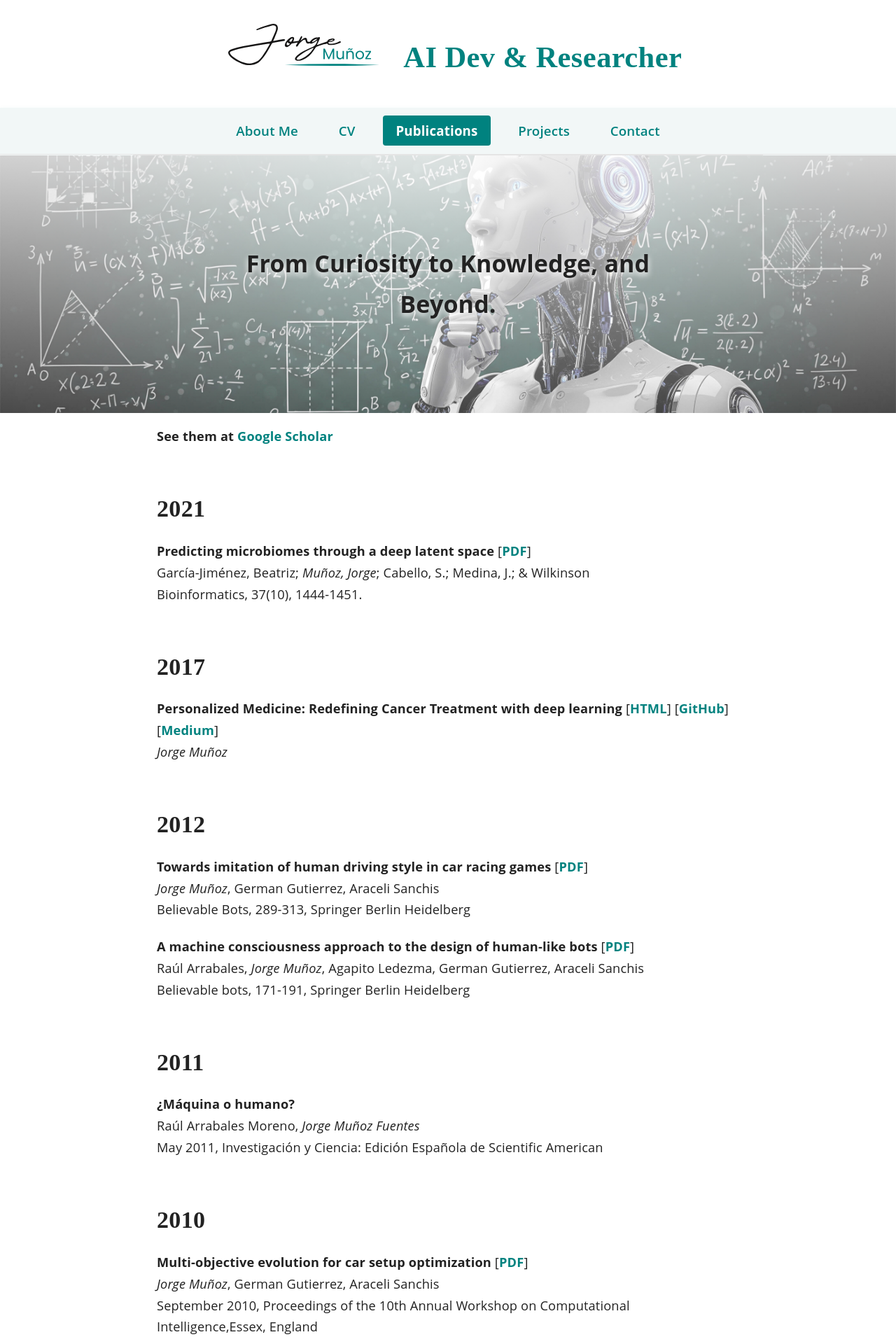
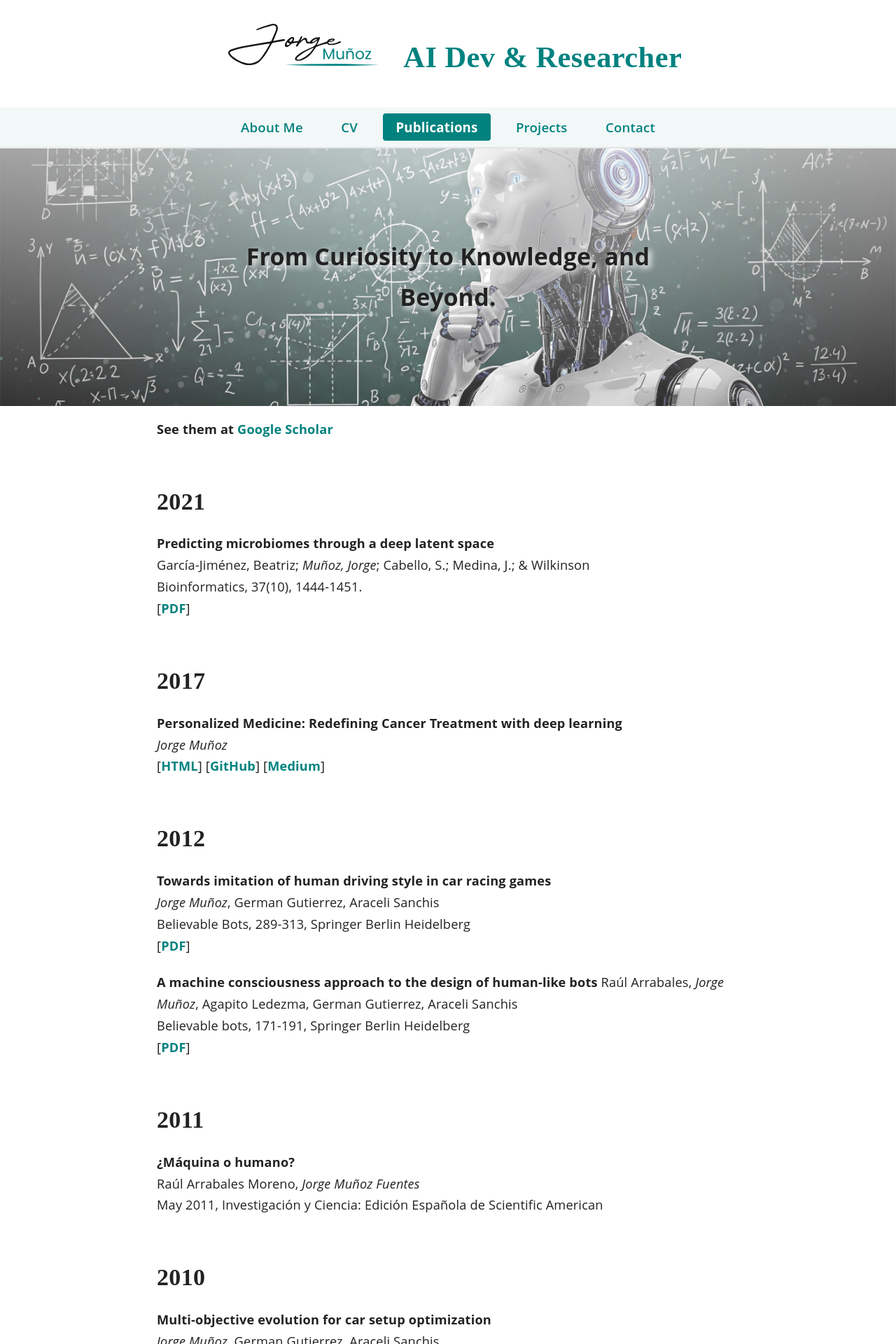
Before and after one commit to jorgemf/jorgemf.github.io, a Jekyll site: the page built from publications.md, in a window 1280 px wide. Shown: the top 1920 px of the page at 70% size. Built offline with Jekyll 4.4.1, drawn with Linux system fonts in a browser that asks for light colours; some of the changed text lies outside the part shown.

Commit message:
Refactor CSS and improve publication formatting
Removed redundant CSS rules and adjusted styles for consistency and cleaner code. Enhanced formatting in the publications section for better readability and link accessibility.

```diff
--- a/assets/css/style.scss
+++ b/assets/css/style.scss
@@ -92,12 +92,6 @@ section {
 
 header a small {
   display: inline;
-}
-
-header ul {
-  position: absolute;
-  right: 50px;
-  top: 52px;
 }
 
 nav.main-nav ul {
@@ -204,8 +198,8 @@ nav.main-nav {
 nav.main-nav ul {
   display: flex;
   justify-content: center;
-  gap: 1.2em;
-  padding: 0.7em 0;
+  gap: 1.0em;
+  padding: 0.5em 0;
   list-style-type: none;
   margin: 0;
 }
@@ -219,7 +213,7 @@ nav.main-nav ul li a {
   font-weight: 600;
   font-size: 1.1em;
   border-radius: 4px;
-  padding: 0.3em 1em;
+  padding: 0.2em 1em;
   transition: background 0.2s, color 0.2s;
   display: block;
   text-align: center;
@@ -255,12 +249,6 @@ footer {
   display: flex;
   align-items: center;
   justify-content: center;
-}
-
-.hero-section-projects{
-  background: linear-gradient(rgba(255,255,255,0.30), rgba(255,255,255,0.70)), url('/assets/hero-projects.jpg');
-  background-size: cover;
-  background-position: center;
 }
 
 .hero-section-inner {
@@ -389,7 +377,7 @@ footer {
   z-index: 2;
   color: #fff;
   margin: 0.5em 0;
-  text-shadow: 0 4px 8px #000;
+  text-shadow: 4px 4px 8px #000;
 }
 
 .section-link:hover,
@@ -540,7 +528,7 @@ header h1 {
   margin: 0 auto;
   max-width: 700px;
   z-index: 2;
-  text-shadow: 0 4px 8px #fff;
+  text-shadow: 4px 4px 8px #fff;
 }
 
 /* Ajuste para hero-section con imagen (index.md) */
@@ -667,19 +655,26 @@ hr {
 }
 
 .hero-section-about{
-  background: linear-gradient(rgba(255,255,255,0.80), rgba(255,255,255,0.20)), url('/assets/hero-about.jpg');
+  background: linear-gradient(rgba(255,255,255,0.70), rgba(255,255,255,0.10)), url('/assets/hero-about.jpg');
   background-size: cover;
   background-position: center;
+  text-shadow: 4px 4px 8px #fff;
 }
 
 .hero-section-cv{
-  background: linear-gradient(rgba(255,255,255,0.80), rgba(255,255,255,0.20)), url('/assets/hero-cv.jpg');
+  background: linear-gradient(rgba(255,255,255,0.60), rgba(255,255,255,0.10)), url('/assets/hero-cv.jpg');
   background-size: cover;
   background-position: center;
 }
 
 .hero-section-pubs{
-  background: linear-gradient(rgba(255,255,255,0.80), rgba(255,255,255,0.20)), url('/assets/hero-pubs.jpg');
+  background: linear-gradient(rgba(255,255,255,0.60), rgba(255,255,255,0.10)), url('/assets/hero-pubs.jpg');
+  background-size: cover;
+  background-position: center;
+}
+
+.hero-section-projects{
+  background: linear-gradient(rgba(255,255,255,0.60), rgba(255,255,255,0.10)), url('/assets/hero-projects.jpg');
   background-size: cover;
   background-position: center;
 }
@@ -696,7 +691,8 @@ hr {
 
   nav.main-nav ul {
     flex-direction: column;
-    gap: 0.5em;
+    gap: 0.2em;
+    padding: 0;
   }
 
   .hero-section-inner img {
@@ -725,8 +721,10 @@ hr {
   .contact-form-section {
     padding: 2em 1em 1.5em 1em;
   }
+
   nav.main-nav ul li a {
     border-radius: 0;
+    padding: 0.1em 0;
   }
 }
 
--- a/publications.md
+++ b/publications.md
@@ -8,24 +8,28 @@ __See them at [Google Scholar](https://scholar.google.es/citations?hl=en&user=aH
 
 ## 2021
 
-**Predicting microbiomes through a deep latent space** [**[PDF](https://academic.oup.com/bioinformatics/article-pdf/37/10/1444/38663810/btaa971.pdf)**]
+**Predicting microbiomes through a deep latent space**
 García-Jiménez, Beatriz; _Muñoz, Jorge_; Cabello, S.; Medina, J.; & Wilkinson
 Bioinformatics, 37(10), 1444-1451.
+[**[PDF](https://academic.oup.com/bioinformatics/article-pdf/37/10/1444/38663810/btaa971.pdf)**]
 
 ## 2017
 
-**Personalized Medicine: Redefining Cancer Treatment with deep learning** [**[HTML](https://jorgemf.github.io/text%20classification/2017/10/14/personalized-medicine-redefining-cancer-treatment-by-deep-learning.html)**] [**[GitHub](https://github.com/jorgemf/kaggle_redefining_cancer_treatment)**] [**[Medium](https://medium.com/@jorgemf/personalized-medicine-redefining-cancer-treatment-with-deep-learning-f6c64a366fff)**]
+**Personalized Medicine: Redefining Cancer Treatment with deep learning**
 _Jorge Muñoz_
+[**[HTML](https://jorgemf.github.io/text%20classification/2017/10/14/personalized-medicine-redefining-cancer-treatment-by-deep-learning.html)**] [**[GitHub](https://github.com/jorgemf/kaggle_redefining_cancer_treatment)**] [**[Medium](https://medium.com/@jorgemf/personalized-medicine-redefining-cancer-treatment-with-deep-learning-f6c64a366fff)**]
 
 ## 2012
 
-**Towards imitation of human driving style in car racing games** [**[PDF](https://link.springer.com/chapter/10.1007%2F978-3-642-32323-2_12)**]
+**Towards imitation of human driving style in car racing games**
 _Jorge Muñoz_, German Gutierrez, Araceli Sanchis
 Believable Bots, 289-313, Springer Berlin Heidelberg
+[**[PDF](https://link.springer.com/chapter/10.1007%2F978-3-642-32323-2_12)**]
 
-**A machine consciousness approach to the design of human-like bots** [**[PDF](https://link.springer.com/chapter/10.1007/978-3-642-32323-2_7/fulltext.html)**]
+**A machine consciousness approach to the design of human-like bots**
 Raúl Arrabales, _Jorge Muñoz_, Agapito Ledezma, German Gutierrez, Araceli Sanchis
 Believable bots, 171-191, Springer Berlin Heidelberg
+[**[PDF](https://link.springer.com/chapter/10.1007/978-3-642-32323-2_7/fulltext.html)**]
 
 ## 2011
 
@@ -35,31 +39,37 @@ May 2011, Investigación y Ciencia: Edición Española de Scientific American
 
 ## 2010
 
-**Multi-objective evolution for car setup optimization** [**[PDF](https://s3.amazonaws.com/academia.edu.documents/40052996/Multi-objective_evolution_for_Car_Setup_20151116-17636-ssmos6.pdf?AWSAccessKeyId=AKIAIWOWYYGZ2Y53UL3A&Expires=1502048797&Signature=omhEMcxb5kxkEa%2BP%2FC7FckjodOc%3D&response-content-disposition=inline%3B%20filename%3DMulti-objective_evolution_for_car_setup.pdf)**]
+**Multi-objective evolution for car setup optimization**
 _Jorge Muñoz_, German Gutierrez, Araceli Sanchis
 September 2010, Proceedings of the 10th Annual Workshop on Computational Intelligence,Essex, England
+[**[PDF](https://s3.amazonaws.com/academia.edu.documents/40052996/Multi-objective_evolution_for_Car_Setup_20151116-17636-ssmos6.pdf?AWSAccessKeyId=AKIAIWOWYYGZ2Y53UL3A&Expires=1502048797&Signature=omhEMcxb5kxkEa%2BP%2FC7FckjodOc%3D&response-content-disposition=inline%3B%20filename%3DMulti-objective_evolution_for_car_setup.pdf)**]
 
-**A human-like TORCS controller for the Simulated Car Racing Championship** [**[PDF](https://www.researchgate.net/profile/Araceli_Sanchis_de_Miguel/publication/224180055_A_human-like_TORCS_controller_for_the_Simulated_Car_Racing_Championship/links/00b49517e8be6dfb2d000000.pdf)**]
+**A human-like TORCS controller for the Simulated Car Racing Championship**
 _Jorge Muñoz_, German Gutierrez, Araceli Sanchis
 August 2010, Proceedings 2010 IEEE Conference on Computational Intelligence and Games, Copenhagen, Denmark
+[**[PDF](https://www.researchgate.net/profile/Araceli_Sanchis_de_Miguel/publication/224180055_A_human-like_TORCS_controller_for_the_Simulated_Car_Racing_Championship/links/00b49517e8be6dfb2d000000.pdf)**]
 
 ## 2009
 
-**Controller for TORCS created by imitation** [**[PDF](https://pdfs.semanticscholar.org/4d2a/6c31ff196e6b40072ea7b6604cec2507e41d.pdf)**]
+**Controller for TORCS created by imitation**
 _Jorge Muñoz_, German Gutierrez, Araceli Sanchis
 September 2009, Proceedings 2009 IEEE Conference on Computational Intelligence and Games, Milano, Italy
+[**[PDF](https://pdfs.semanticscholar.org/4d2a/6c31ff196e6b40072ea7b6604cec2507e41d.pdf)**]
 
-**Evolutionary genetic algorithms in a constraint satisfaction problem: Puzzle Eternity II** [**[PDF](https://core.ac.uk/download/pdf/30043152.pdf)**]
+**Evolutionary genetic algorithms in a constraint satisfaction problem: Puzzle Eternity II**
 _Jorge Muñoz_, German Gutierrez, Araceli Sanchis
 June 2009, Proceedings 10th International Work-Conference on Artificial Neural Networks,Salamanca, Spain
+[**[PDF](https://core.ac.uk/download/pdf/30043152.pdf)**]
 
-**Evolutionary techniques in a constraint satisfaction problem: Puzzle Eternity II** [**[PDF](http://users.encs.concordia.ca/~kharma/coen6321/Papers/EternityGA%20(1).pdf)**]
+**Evolutionary techniques in a constraint satisfaction problem: Puzzle Eternity II**
 _Jorge Muñoz_, German Gutierrez, Araceli Sanchis
 May 2009, Proceedings 2009 IEEE Congress on Evolutionary Computation, Trondheim, Norway
+[**[PDF](http://users.encs.concordia.ca/~kharma/coen6321/Papers/EternityGA%20(1).pdf)**]
 
 
 ## 2008
 
-**Evolutionary genetic algorithms in a constraint satisfaction problem: Puzzle Eternity I** [**[PDF](http://users.encs.concordia.ca/~kharma/coen6321/Papers/EternityGA%20(1).pdf)**]
+**Evolutionary genetic algorithms in a constraint satisfaction problem: Puzzle Eternity I**
 _Jorge Muñoz_, German Gutierrez, Araceli Sanchis
 May 2008, Proceedings 2008 IEEE Congress on Evolutionary Computation, Trondheim, Norway
+[**[PDF](http://users.encs.concordia.ca/~kharma/coen6321/Papers/EternityGA%20(1).pdf)**]
```
